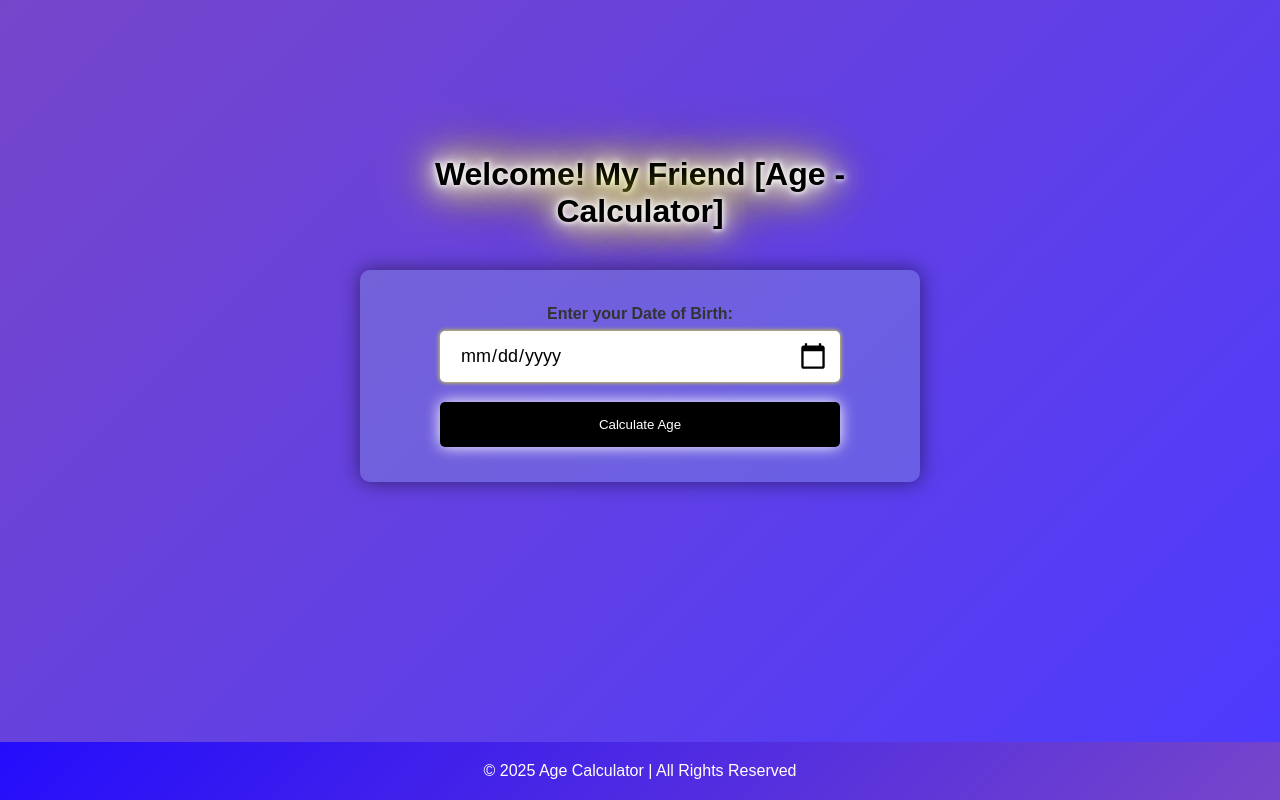
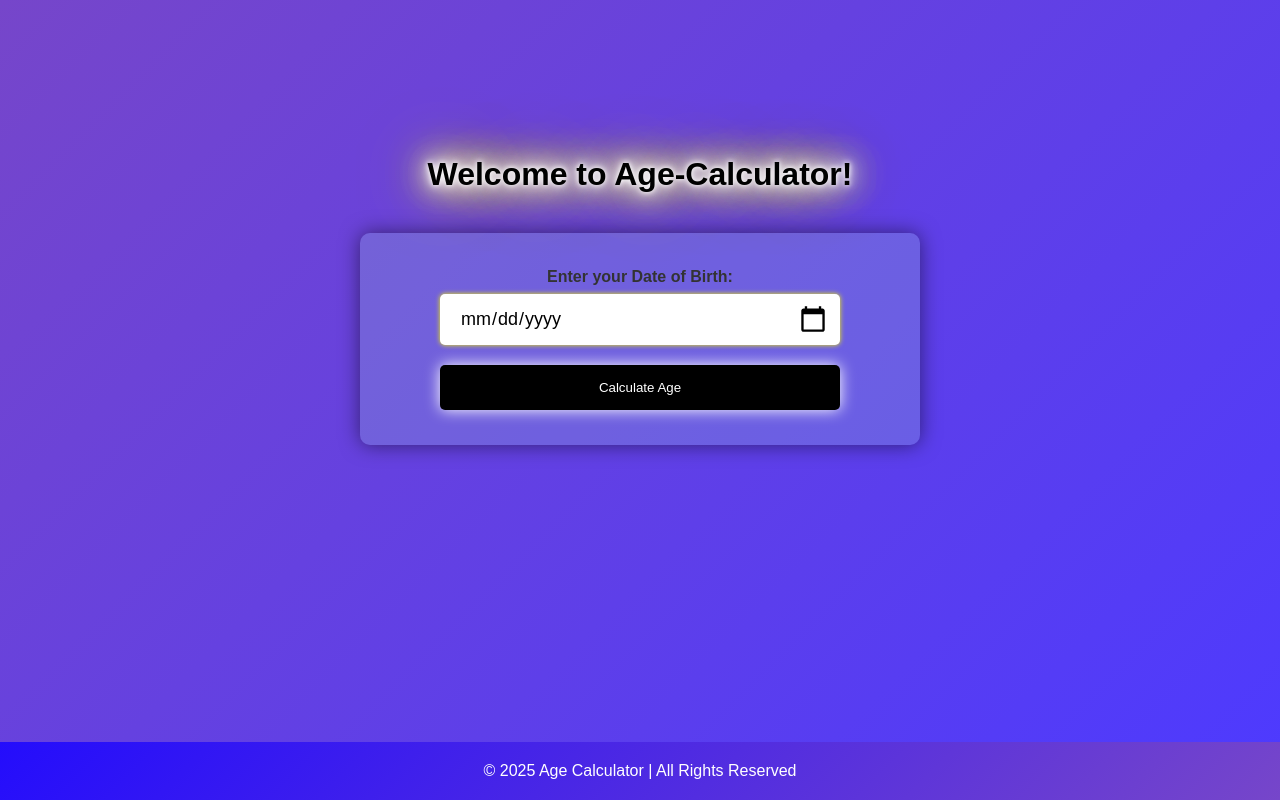
Before and after one commit to rajatbhatt162/Age-Calculator, a plain HTML site: page index.html in a window 1280 px wide. Drawn offline with Linux system fonts and the light colour scheme.

Commit message:
Update index.html

```diff
--- a/index.html
+++ b/index.html
@@ -12,7 +12,7 @@
     <div class="container">
       <div class="calculator">
         <h1>
-          <span>Welcome! My Friend [Age - Calculator]</span>
+          <span>Welcome to Age-Calculator!</span>
         </h1>
         <div class="input-box">
           <label for="date">Enter your Date of Birth:</label>
```
